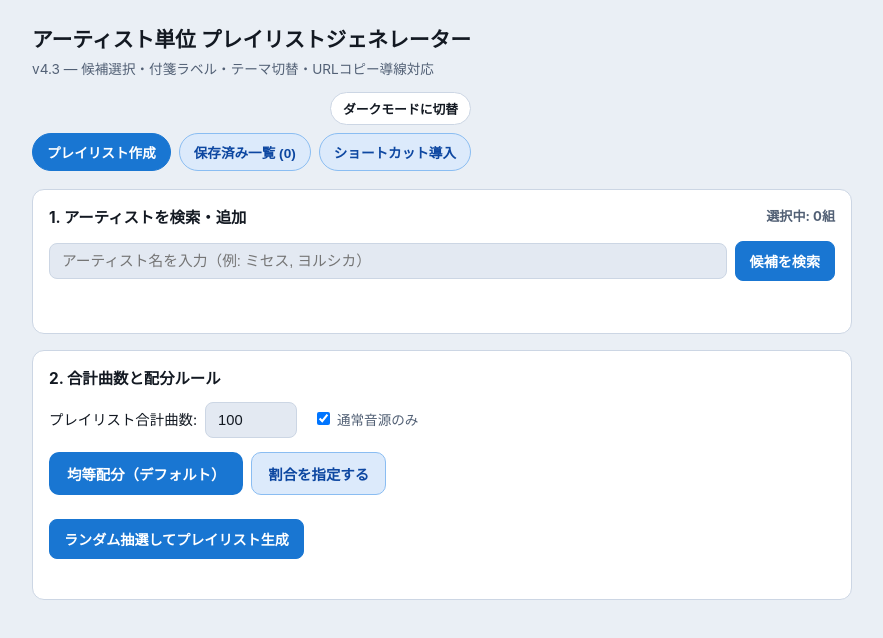
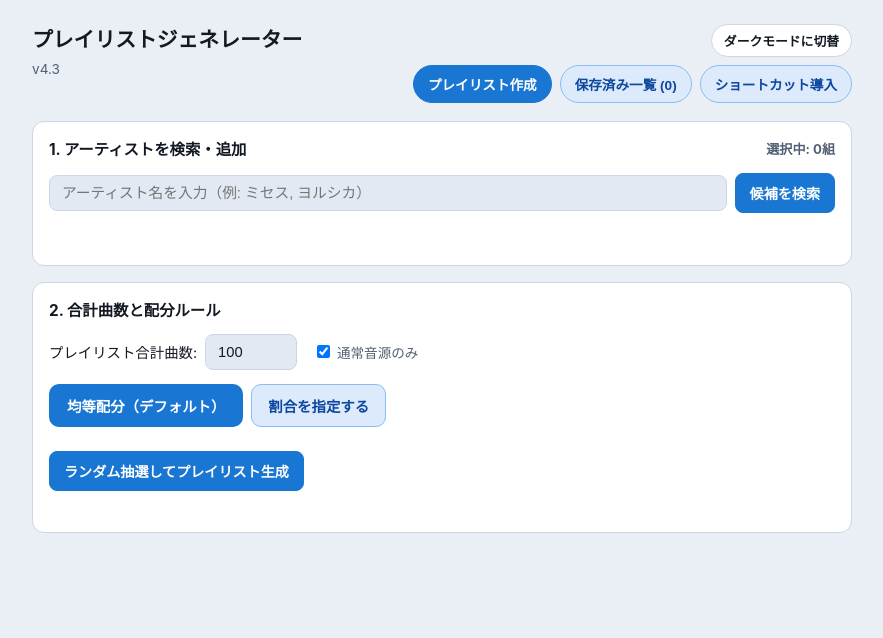
Before and after one commit to bfm7ddjhgv-dev/playlist-generator, a plain HTML site: page index.html in a window 1280 px wide. Shown: the whole page, without its empty margins (198-1081 px from the left). Drawn offline with Linux system fonts and the light colour scheme.

Commit message:
Add files via upload

```diff
--- a/index.html
+++ b/index.html
@@ -3,7 +3,7 @@
 <head>
   <meta charset="UTF-8" />
   <meta name="viewport" content="width=device-width, initial-scale=1.0" />
-  <title>アーティスト単位 プレイリストジェネレーター（v4.3）</title>
+  <title>プレイリストジェネレーター（v4.3）</title>
   <style>
     :root,
     [data-theme="light"] {
@@ -428,8 +428,8 @@
   <div class="container">
     <header>
       <div>
-        <h1>アーティスト単位 プレイリストジェネレーター</h1>
-        <p class="sub">v4.3 — 候補選択・付箋ラベル・テーマ切替・URLコピー導線対応</p>
+        <h1>プレイリストジェネレーター</h1>
+        <p class="sub">v4.3</p>
       </div>
       <div class="header-controls">
         <button id="themeToggleBtn" class="theme-toggle" type="button">ダークモードに切替</button>
```
